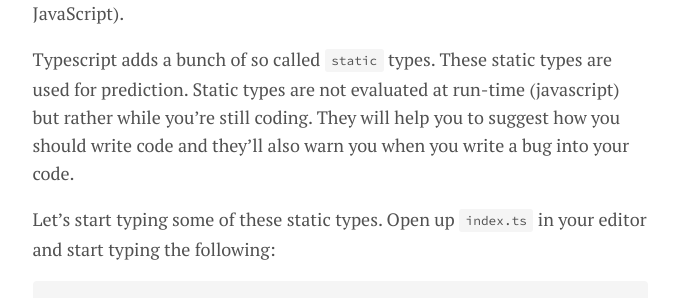
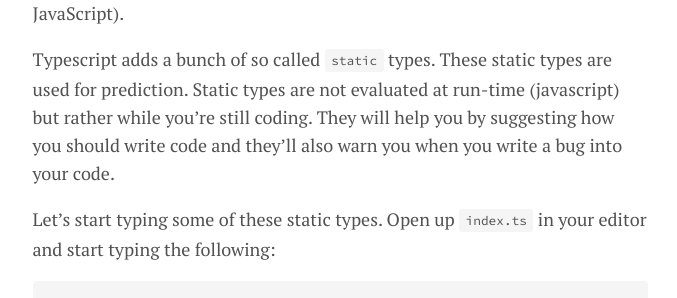
Before and after one commit to ecmanatives/ecmanatives.github.io, a Jekyll site: the page built from _posts/2019-10-12-lab-6.markdown, in a window 1280 px wide and 900 px high, scrolled down 7160 px. Shown: the part 213-511 px from the top of the window, without its empty margins (300-977 px from the left). Built offline with Jekyll 4.4.1, drawn with Linux system fonts in a browser that asks for light colours.

Commit message:
Update 2019-10-12-lab-6.markdown

```diff
--- a/_posts/2019-10-12-lab-6.markdown
+++ b/_posts/2019-10-12-lab-6.markdown
@@ -247,7 +247,7 @@ are used when JavaScript runs (when Typescript has been turned into JavaScript).
 
 Typescript adds a bunch of so called `static` types. These static types are used
 for prediction. Static types are not evaluated at run-time (javascript) but
-rather while you're still coding. They will help you to suggest how you should
+rather while you're still coding. They will help you by suggesting how you should
 write code and they'll also warn you when you write a bug into your code.
 
 Let's start typing some of these static types.
```
